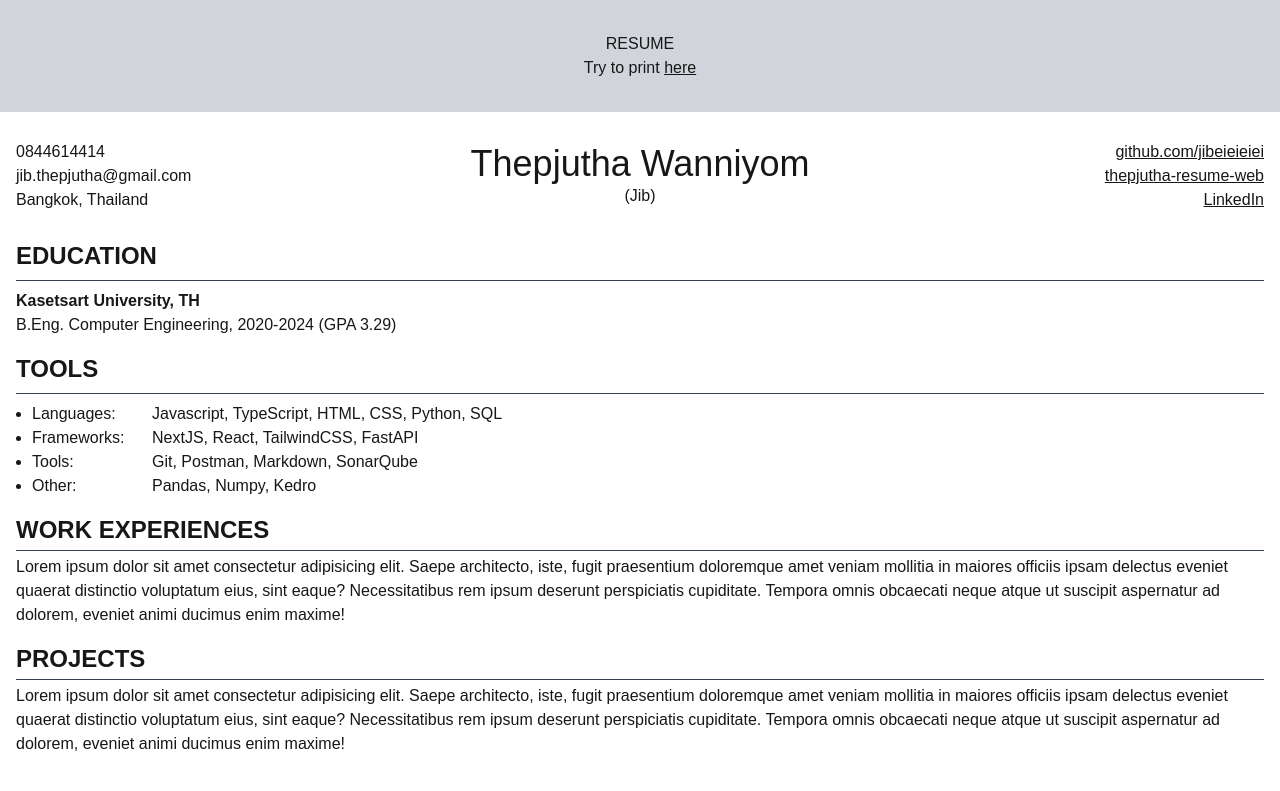
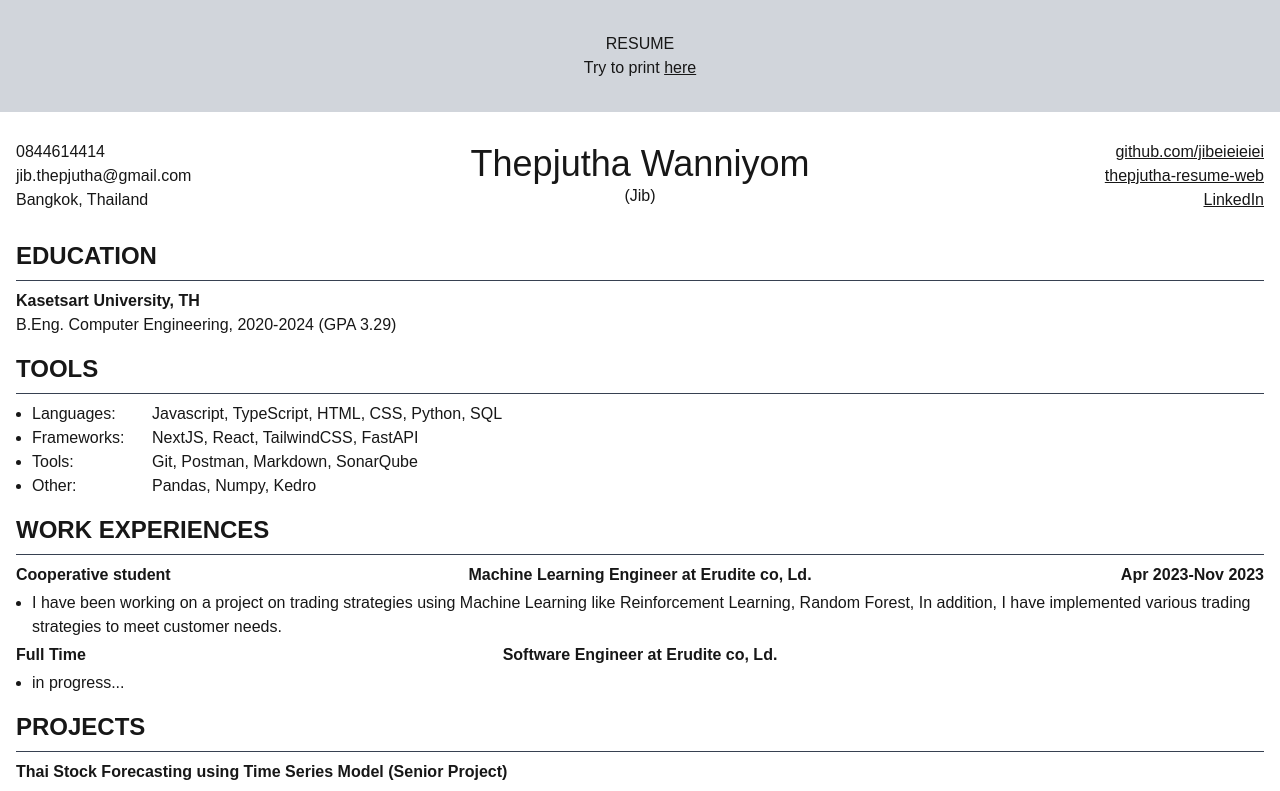
Before and after one commit to jibeieieiei/resume-web, a Next.js app: page / in a window 1280 px wide. Shown: the top 791 px of the page. Built offline with nearby package versions, Linux system fonts and the light colour scheme.

Commit message:
feat: add work & projects

```diff
--- a/app/_components/Projects.tsx
+++ b/app/_components/Projects.tsx
@@ -1,19 +1,24 @@
 import React from 'react'
+import { PROJECTS } from '../_constants/data'
 
 const Projects = () => {
   return (
-    <div className="w-full flex flex-col gap-1">
+    <div className="w-full flex flex-col gap-2">
       <section className="text-2xl font-bold uppercase text-left">
         Projects
       </section>
       <hr className="border-t border-gray-700" />
-      <section>
-        Lorem ipsum dolor sit amet consectetur adipisicing elit. Saepe
-        architecto, iste, fugit praesentium doloremque amet veniam mollitia in
-        maiores officiis ipsam delectus eveniet quaerat distinctio voluptatum
-        eius, sint eaque? Necessitatibus rem ipsum deserunt perspiciatis
-        cupiditate. Tempora omnis obcaecati neque atque ut suscipit aspernatur
-        ad dolorem, eveniet animi ducimus enim maxime!
+      <section className="flex flex-col gap-1">
+        {PROJECTS.map((item) => (
+          <div className="flex flex-col gap-1" key={item.title}>
+            <span className="font-semibold">{item.title}</span>
+            <ul className="list-disc pl-4">
+              {item.detail.map((dt) => (
+                <li key={dt}>{dt}</li>
+              ))}
+            </ul>
+          </div>
+        ))}
       </section>
     </div>
   )
--- a/app/_components/WorkExperiences.tsx
+++ b/app/_components/WorkExperiences.tsx
@@ -1,19 +1,26 @@
 import React from 'react'
+import { WORK_EXPERIENCES } from '../_constants/data'
 
 const WorkExperiences = () => {
   return (
-    <div className="w-full flex flex-col gap-1">
+    <div className="w-full flex flex-col gap-2">
       <section className="text-2xl font-bold uppercase text-left">
         Work Experiences
       </section>
       <hr className="border-t border-gray-700" />
-      <section>
-        Lorem ipsum dolor sit amet consectetur adipisicing elit. Saepe
-        architecto, iste, fugit praesentium doloremque amet veniam mollitia in
-        maiores officiis ipsam delectus eveniet quaerat distinctio voluptatum
-        eius, sint eaque? Necessitatibus rem ipsum deserunt perspiciatis
-        cupiditate. Tempora omnis obcaecati neque atque ut suscipit aspernatur
-        ad dolorem, eveniet animi ducimus enim maxime!
+      <section className="flex flex-col gap-1">
+        {WORK_EXPERIENCES.map((item) => (
+          <div key={item.title} className="flex flex-col gap-1">
+            <div className="flex justify-between items-center w-full font-semibold">
+              <span className="flex-1">{item.category}</span>
+              <span>{item.title}</span>
+              <span className="flex-1 text-right">{item.date}</span>
+            </div>
+            <ul className="list-disc pl-4">
+              <li>{item.detail}</li>
+            </ul>
+          </div>
+        ))}
       </section>
     </div>
   )
--- a/app/_constants/data.ts
+++ b/app/_constants/data.ts
@@ -65,8 +65,8 @@ export const TOOLS = [
 export const WORK_EXPERIENCES = [
   {
     category: 'Cooperative student',
-    title: 'Machine Learning Engineer at Erudite co, Ld. (Internship)',
-    date: 'April 2023-September 2023',
+    title: 'Machine Learning Engineer at Erudite co, Ld.',
+    date: 'Apr 2023-Nov 2023',
     detail:
       'I have been working on a project on trading strategies using Machine Learning like Reinforcement Learning, Random Forest, In addition, I have implemented various trading strategies to meet customer needs.',
     link: '',
```
